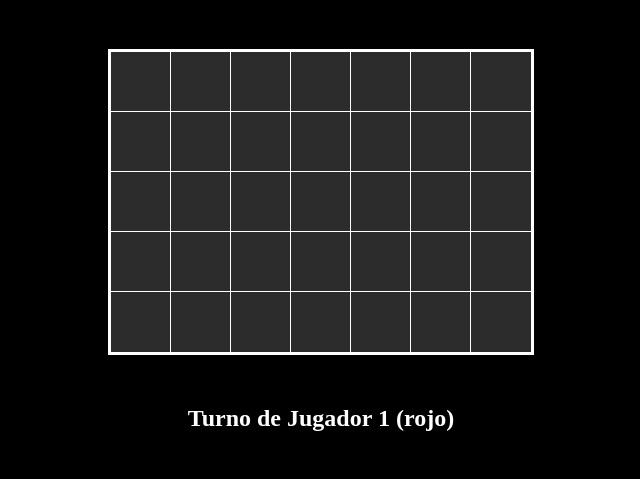
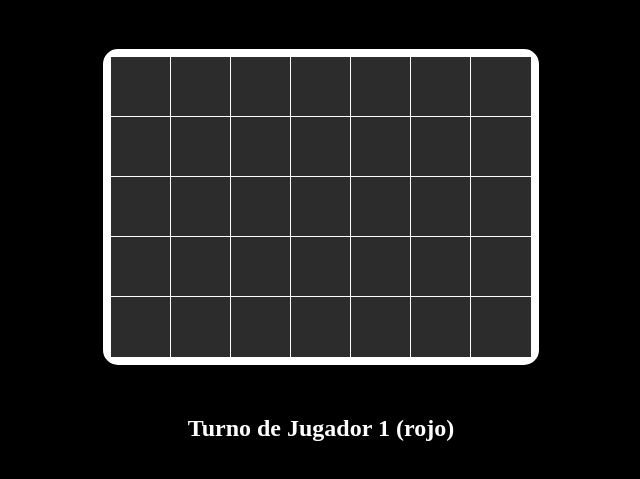
Before and after one commit to fromant65/4-en-Raya, a plain HTML site: page index.html in a window 1280 px wide. Shown: the part 69-548 px from the top of the page, without its empty margins (319-959 px from the left). Drawn offline with Linux system fonts and the light colour scheme.

Commit message:
Mejoras esteticas en el tablero

```diff
--- a/styles.css
+++ b/styles.css
@@ -17,6 +17,9 @@ h1,h2{
 
 .container-tablero{
     border: 3px solid rgb(255, 255, 255);
+    padding: 5px;
+    background-color: #ffffff;
+    border-radius: 15px;
     display: grid;
     grid-template-columns: repeat(7, 60px);
     grid-template-rows: repeat(5, 60px);
```
